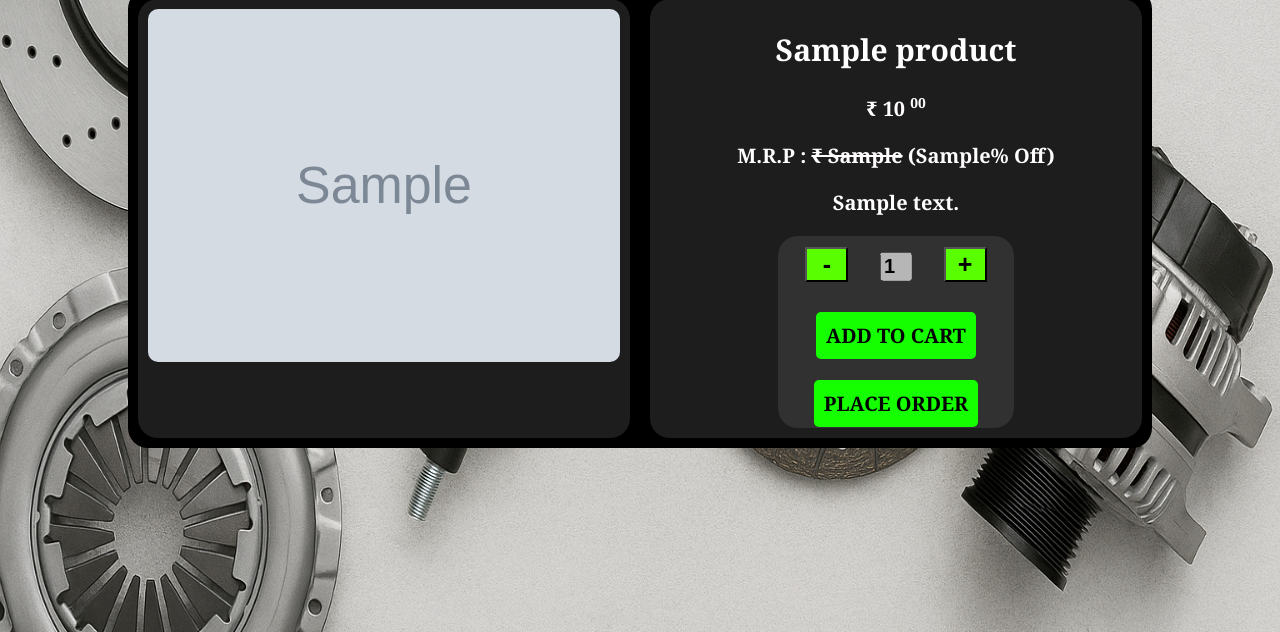
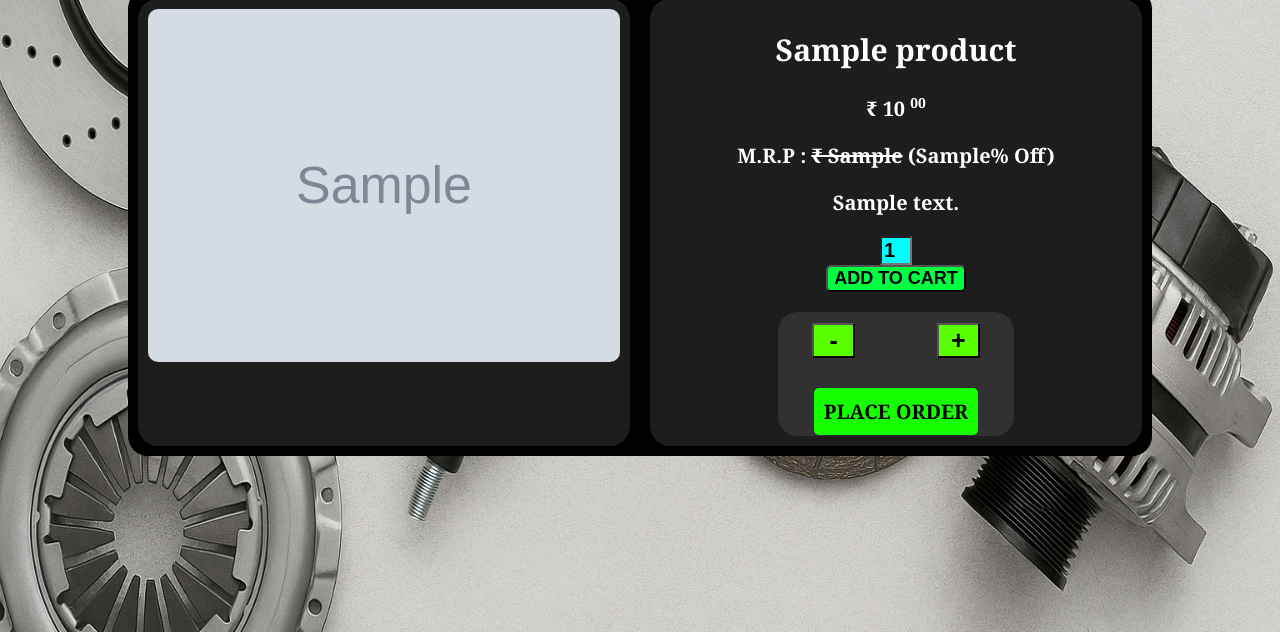
Before and after one commit to Rejin007/rjr_store, a Django app: a page that uses app/templates/product.html in a window 1280 px wide. Shown: the part 165-797 px from the top of the page. Run offline with Django 5.2, Linux system fonts and the light colour scheme; tables that the repository leaves empty hold one stand-in row (values such as "Sample post"); grey boxes marked "Sample" are stand-in pictures.

Commit message:
10-05-2025

```diff
--- a/app/form.py
+++ b/app/form.py
@@ -100,3 +100,6 @@ class Adress(forms.ModelForm):
     class Meta:
         model = Adresses
         fields = ['Name','Email','Mobile_Number','Street','Appartment_Suit_House_Number','Pin_code','country','states','district','comment',]
+
+class Quantity(forms.Form):
+    quantity = forms.IntegerField(label="quantity",min_value=1, initial=1)
--- a/app/static/css/style.css
+++ b/app/static/css/style.css
@@ -305,3 +305,20 @@ footer > a{
     backdrop-filter: blur(20px);
     color: #000000;
 }
+.quantity1{
+    width: 24px;
+    font-size: 20px;
+    font-weight: bolder;
+    color: black;
+    background-color: aqua;
+    pointer-events: none;
+}
+.quantity2{
+    background-color: rgb(0, 255, 64);
+    font-size: 18px;
+    border-radius: 5px;
+    font-weight: bold;
+}
+.quantity2:hover{
+    background-color: rgb(211, 254, 0);
+}
--- a/app/templates/product.html
+++ b/app/templates/product.html
@@ -15,17 +15,16 @@
                 ({{product.product_offer}}% Off)</h3>
             <h3>{{product.product_description}}</h3>
 
-            <div class="item2">
-                <!-- <form method="post">
-                    {% csrf_token %} -->
-                <button onclick="subtract()"> - </button>&emsp;
+                <form method="post" action="{% url 'app:add_to_cart' slug=product.slug %}">
+                    {% csrf_token %}
+                        &emsp;<input class="quantity1" id="cartbtn" name="quantity" value="1">&emsp;<br>
+                        <button class="quantity2" type="submit">ADD TO CART</button><br><br>
+                </form>
+<div class="item2">
+                        <button onclick="subtract()"> - </button>&emsp;&emsp;&emsp;
+                        <button onclick="addition()"> + </button><br><br>
 
-                <input style="width: 24px;font-size: 20px;font-weight: bolder; color: black;" id="cartbtn" value="1" disabled>&emsp;
-
-                <button onclick="addition()"> + </button><br><br>
-                <!-- </form> -->
-                <a href="{% url 'app:add_to_cart' slug=product.slug %}">ADD TO CART</a><br><br>
-                <a href="{% url 'app:adresslist' %}">PLACE ORDER</a>
+                    <a href="{% url 'app:adresslist' %}">PLACE ORDER</a>
             </div>
 
         </div>
@@ -34,20 +33,21 @@
 
     </div>
     <script>
+        var num = document.getElementById("cartbtn")
         function subtract() {
             let value = parseInt(document.getElementById("cartbtn").value);
                 if (value == 1) {
-                    document.getElementById("cartbtn").value = 10;
+                    num.value = 10;
             } else {
-                document.getElementById("cartbtn").value = value - 1;
+                num.value = value - 1;
             }
         }
         function addition() {
             let value = parseInt(document.getElementById("cartbtn").value);
                 if (value >= 10) {
-                    document.getElementById("cartbtn").value = 1;
+                    num.value = 1;
             } else {
-                document.getElementById("cartbtn").value = value + 1;
+                num.value = value + 1;
             }
         }
 
--- a/app/views.py
+++ b/app/views.py
@@ -259,12 +259,18 @@ def get_product(req,slug):
     return render(req,"product.html",{'product': product})
 
 def add_to_cart(req,slug):
-    cart = req.session.get('cart',{})
-    if str(slug) in cart:
-        cart[str(slug)] -=1
+    form = Quantity(req.POST)
+    if form.is_valid():
+        quantity = form.cleaned_data.get('quantity')
+        print("this is quantity = "+str(quantity))
+        cart = req.session.get('cart',{})
+        if str(slug) in cart:
+            cart[str(slug)] += quantity
+        else:
+            cart[str(slug)] = quantity
+        req.session['cart']=cart
     else:
-        cart[str(slug)] = 1
-    req.session['cart']=cart
+        print("else ===",req.POST)
     return redirect("app:cartload")
 
 def cartload(req):
```
Also changed, not shown: app/templates/cart.html (+5 -4 lines).
